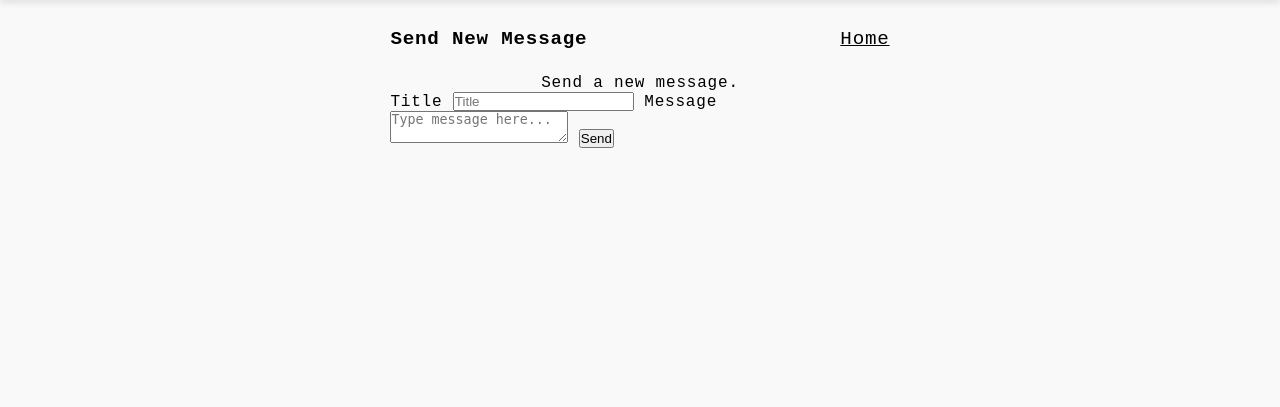
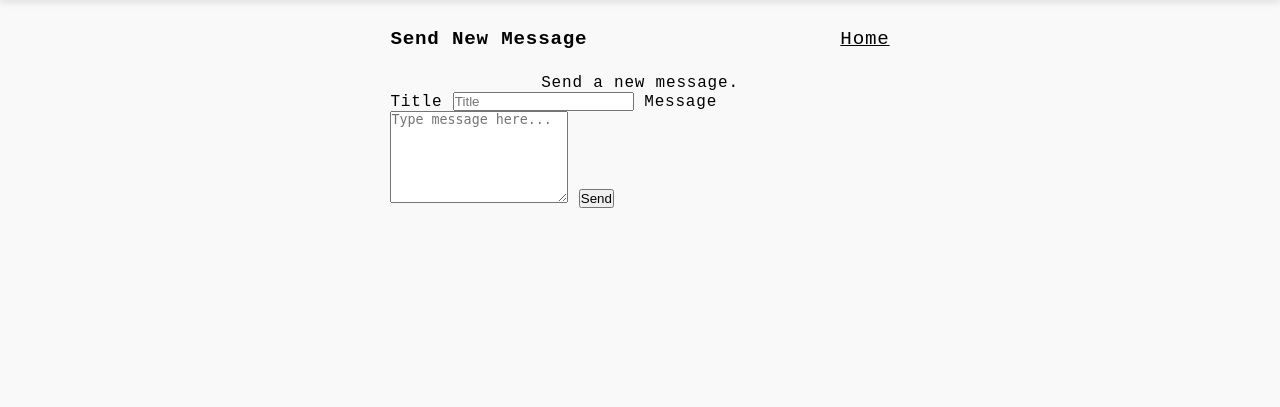
Before and after one commit to zakingslayerv22/members-only, a Node server app: page /messages/new in a window 1280 px wide. Shown: the part 80-487 px from the top of the page. Run offline with Node 20, Linux system fonts and the light colour scheme; the visitor is signed in with stand-in values (Sample User, id 1); some libraries are stand-ins or nearby versions.

Commit message:
feat: increase rows in textarea element and add helpful class to button to aid styling

```diff
--- a/views/messages/create.ejs
+++ b/views/messages/create.ejs
@@ -18,11 +18,11 @@
                             value="<%= typeof locals.oldData !== 'undefined' &&  locals.oldData ? oldData.title : ''  %>">
                     </label>
                     <label for="messageBody">Message
-                        <textarea name="messageBody" placeholder="Type message here..."
+                        <textarea name="messageBody" rows="6" placeholder="Type message here..."
                             id="messageBody"><%= typeof locals.oldData !== 'undefined' &&  locals.oldData ? oldData.messageBody : ''  %></textarea>
                     </label>
 
-                    <button><%= action %></button>
+                    <button class="button-submit"><%= action %></button>
                 </form>
             </div>
 
```
